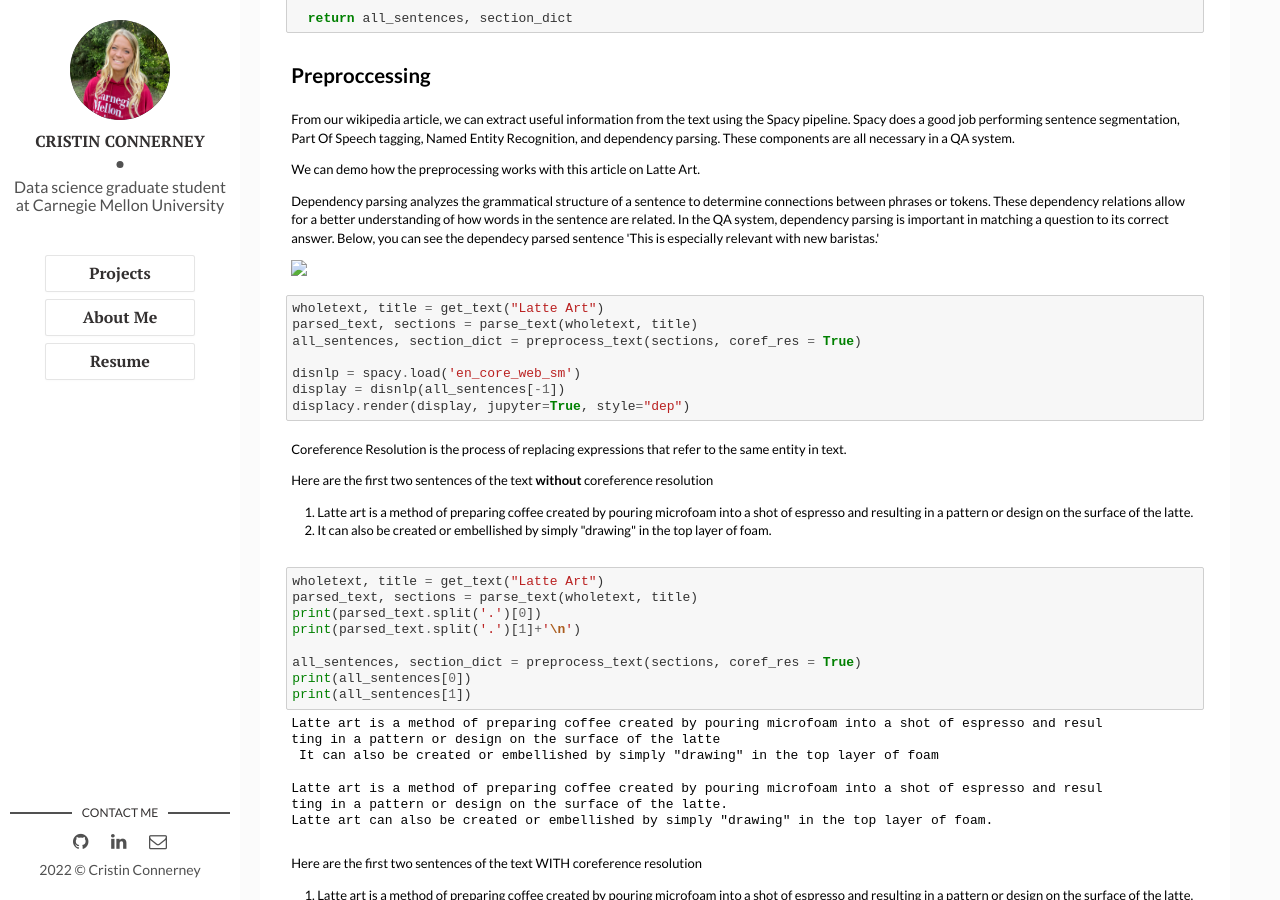
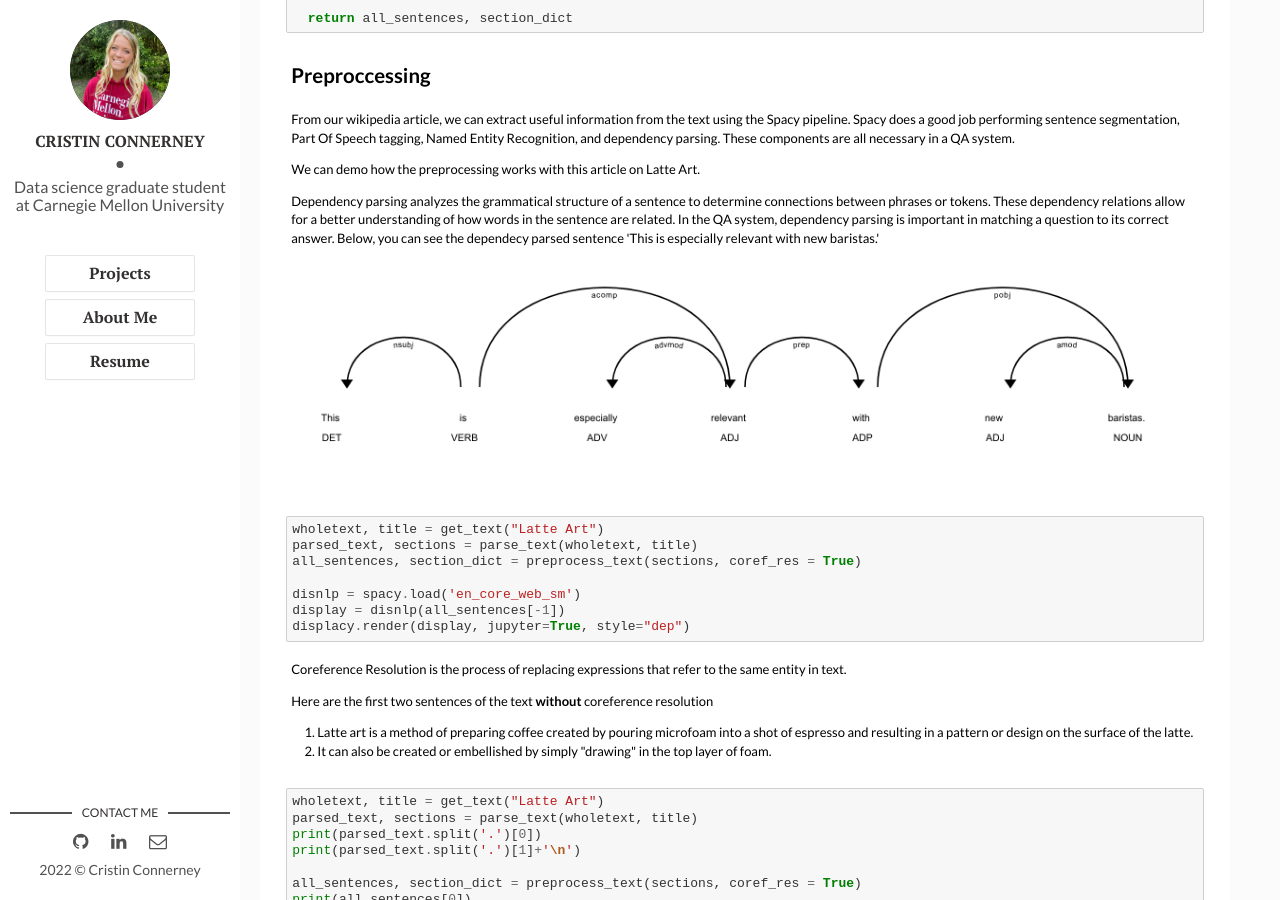
Before and after one commit to Cconnerney/cconnerney.github.io, a Jekyll site: the page built from _posts/2022-05-11-wiki-qa.markdown, in a window 1280 px wide and 900 px high, scrolled down 2859 px. Built offline with Jekyll 4.4.1, drawn with Linux system fonts in a browser that asks for light colours; nearby versions of some CDN libraries; library files that are not in the unit come from our copies; comment, search, counter and statistics services are not loaded.

Commit message:
Update 2022-05-11-wiki-qa.markdown

```diff
--- a/_posts/2022-05-11-wiki-qa.markdown
+++ b/_posts/2022-05-11-wiki-qa.markdown
@@ -372,7 +372,7 @@ span.linenos.special { color: #000000; background-color: #ffffc0; padding-left:
 <p>We can demo how the preprocessing works with this article on Latte Art.</p>
 <p>Dependency parsing analyzes the grammatical structure of a sentence to determine connections between phrases or tokens. These dependency relations allow for a better understanding of how words in the sentence are related. In the QA system, dependency parsing is important in matching a question to its correct answer. Below, you can see the dependecy parsed sentence 'This is especially relevant with new baristas.'</p>
 
-<img src="coffee.png">
+<img src="/assets/img/coffee.png">
 
 </div>
 </div>
```
